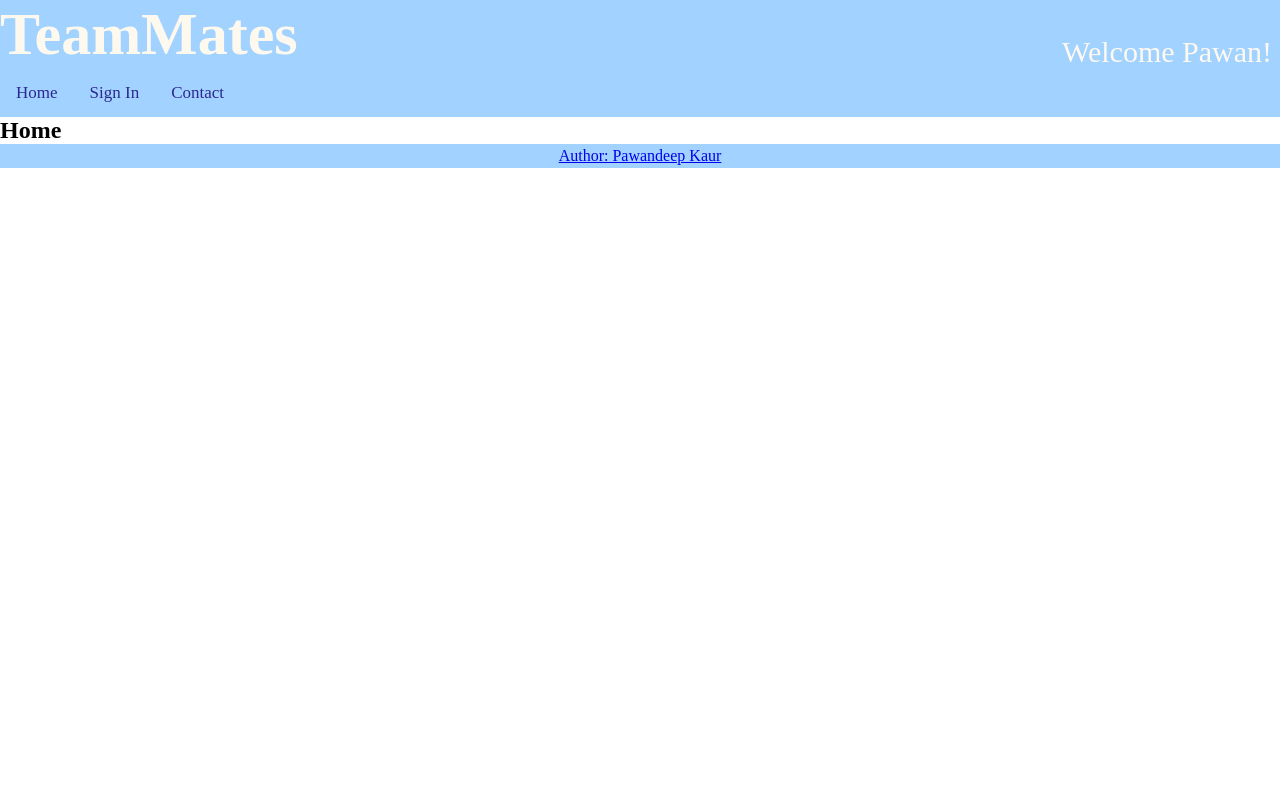
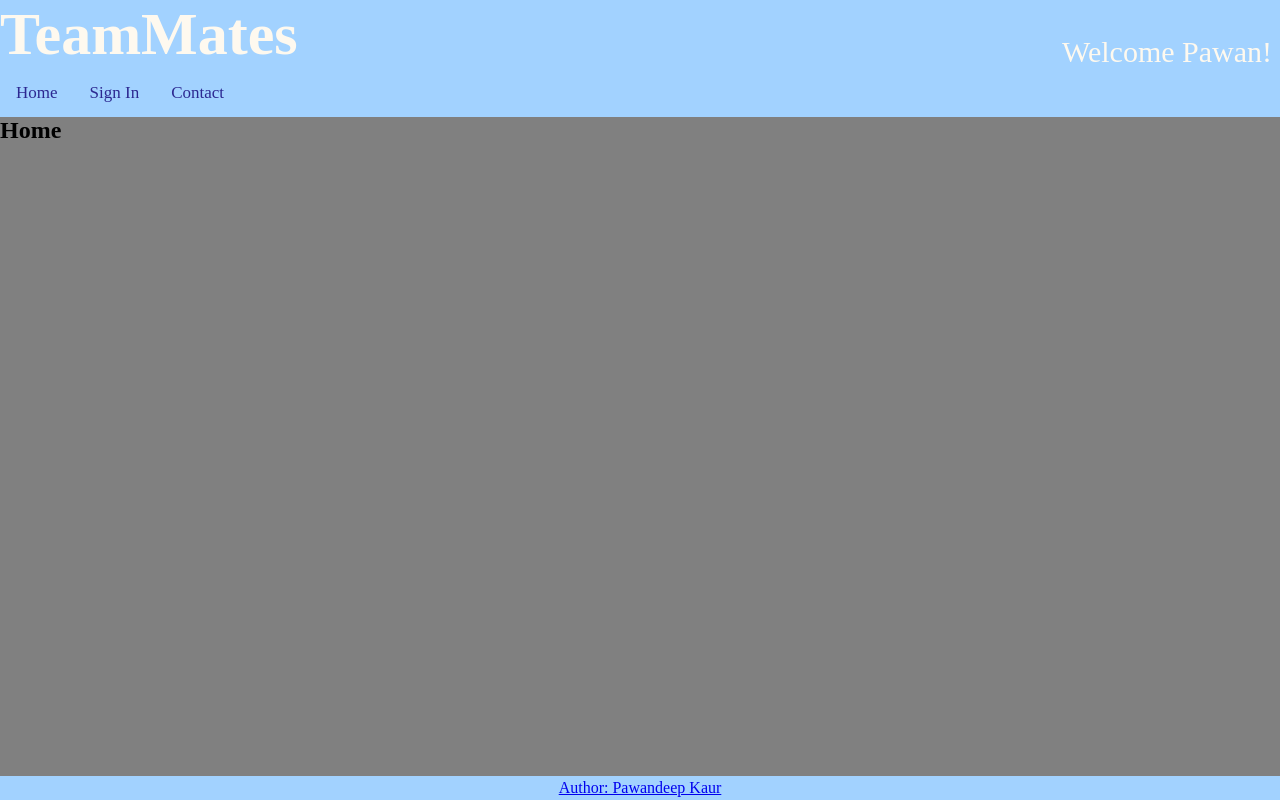
Before and after one commit to pawandeepkk/TeamMates, a React (Create React App) app in the folder teammates/: page / in a window 1280 px wide. Built offline with nearby package versions, Linux system fonts and the light colour scheme.

Commit message:
Styled Layout.css

```diff
--- /dev/null
+++ b/teammates/src/components/layout/Layout.css
@@ -0,0 +1,6 @@
+div#root {
+  background: grey;
+  min-height: 100vh;
+  display: grid;
+  grid-template-rows: auto auto 1fr auto;
+}
--- a/teammates/src/components/layout/Layout.js
+++ b/teammates/src/components/layout/Layout.js
@@ -1,6 +1,7 @@
 import Header from './Header';
 import Navbar from './Navbar';
 import Footer from './Footer';
+import './Layout.css';
 
 function Layout(props) {
     //properties ---------------------
```
Also changed, not shown: 1 other file (tests, documents, lock files or other folders).
